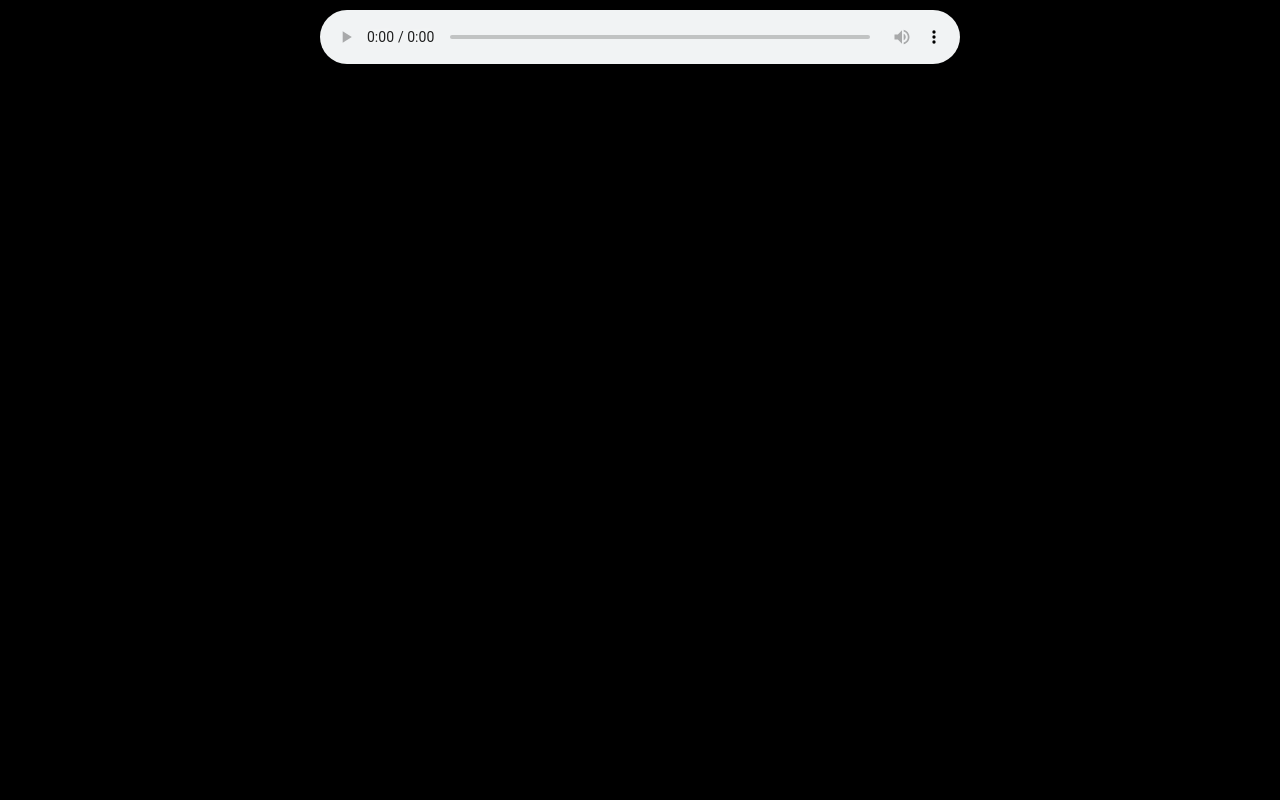
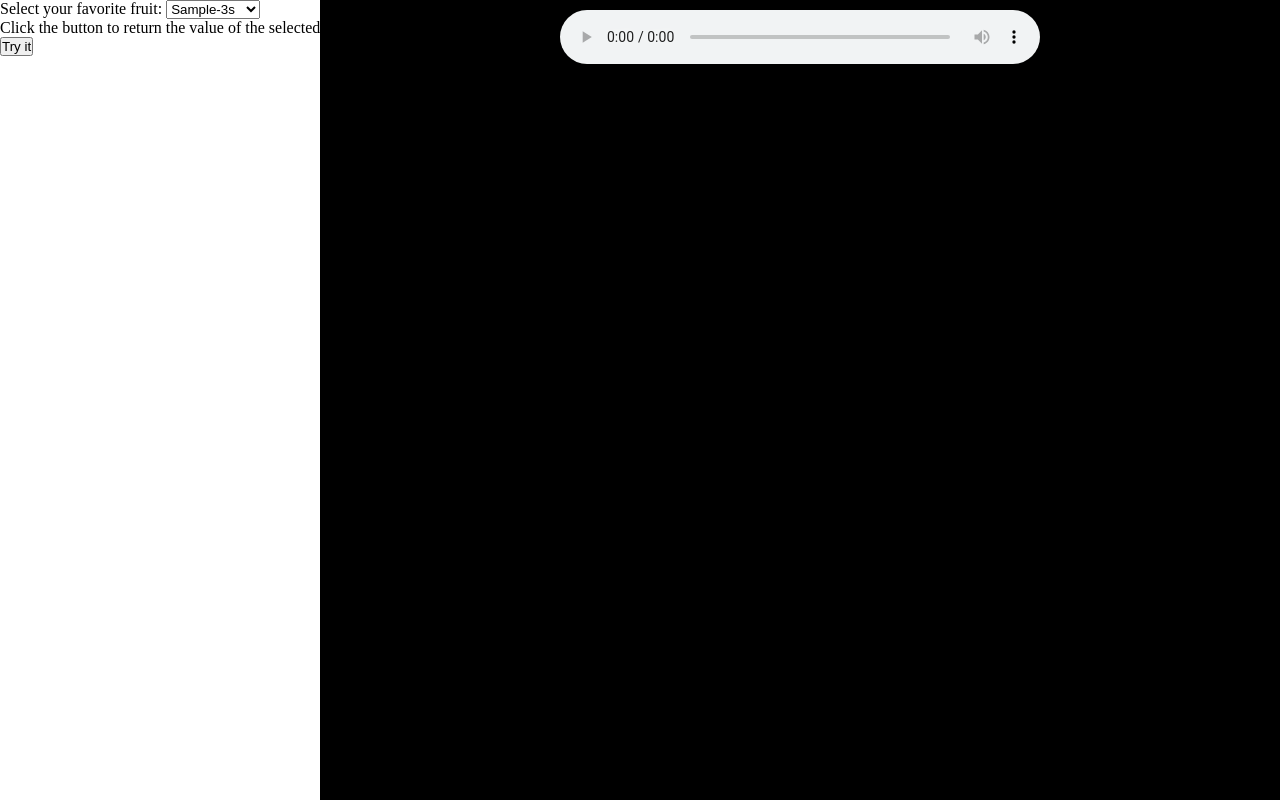
Before and after one commit to iamsuryansh/audioVisualizer, a plain HTML site: page index.html in a window 1280 px wide. Drawn offline with Linux system fonts and the light colour scheme.

Commit message:
added audio sample files

```diff
--- a/index.html
+++ b/index.html
@@ -4,9 +4,31 @@
 </head>
 
 <body>
+
+	<div id="audioSelect">
+
+		<form>
+			Select your favorite fruit:
+			<select id="mySelect">
+				<option value="Sample-3s">Sample-3s</option>
+				<option value="Sample-6s">Sample-6s</option>
+				<option value="Sample-9s">Sample-9s</option>
+				<option value="Sample-12s">Sample-12s</option>
+				<option value="Sample-15s">Sample-15s</option>
+			</select>
+		</form>
+
+		<p>Click the button to return the value of the selected fruit.</p>
+
+		<button type="button" id="selectAudio">Try it</button>
+
+		<p id="demo"></p>
+
+	</div>
+
 	<div id="container">
       	<canvas id="canvas1"></canvas>
-		<audio src="preview.wav" id="audio1" controls>audio element not supported</audio>
+		<audio src="preview.wav" id="audio1" controls loop>audio element not supported</audio>
   	</div>
 
 	<script src="main.js"></script>
--- a/main.js
+++ b/main.js
@@ -1,6 +1,10 @@
+function myFunction() {
+  var x = document.getElementById("mySelect").value;
+  document.getElementById("demo").innerHTML = x;
+}
 window.addEventListener('load', function(){
     const container = document.getElementById("container");
-    const animateButton = document.getElementById("play-btn");
+    const selectAudioBtn = document.getElementById("selectAudio");
     const canvas = document.getElementById("canvas1");
 
 
@@ -9,10 +13,11 @@ window.addEventListener('load', function(){
     const ctx = canvas.getContext("2d");
     let audioSource;
     let analyser;
-    container.addEventListener('click', function() {
+
+    selectAudioBtn.addEventListener('click', function() {
 
     const audio1 = document.getElementById("audio1");
-      audio1.src = "./preview.wav"
+      audio1.src = './audioSamples/' + document.getElementById("mySelect").value + '.mp3';
       audio1.play();
       const audioContext = new AudioContext();
       console.log(audioSource)
--- a/style.css
+++ b/style.css
@@ -6,16 +6,16 @@
 #container {
   position: absolute;
   top: 0;
-  left: 0;
+  left: 25%;
   background: black;
-  width: 100%;
+  width: 75%;
   height: 100%;
 }
 #canvas1 {
   position: fixed;
-  left: 0;
+  left: 25%;
   top: 0;
-  width: 100%;
+  width: 750%;
   height: 100%;
 }
 
```
Also changed, not shown: 6 other files.
